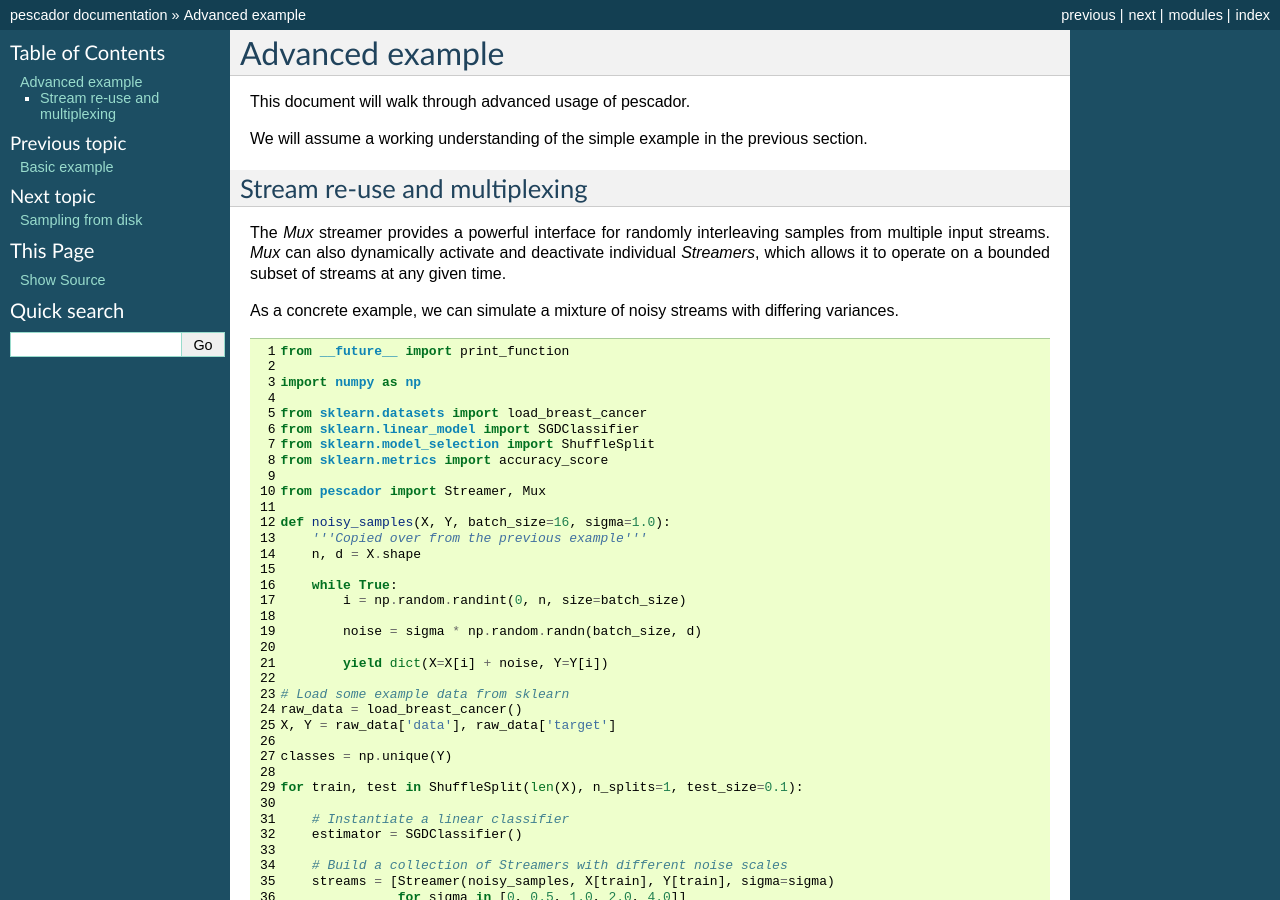
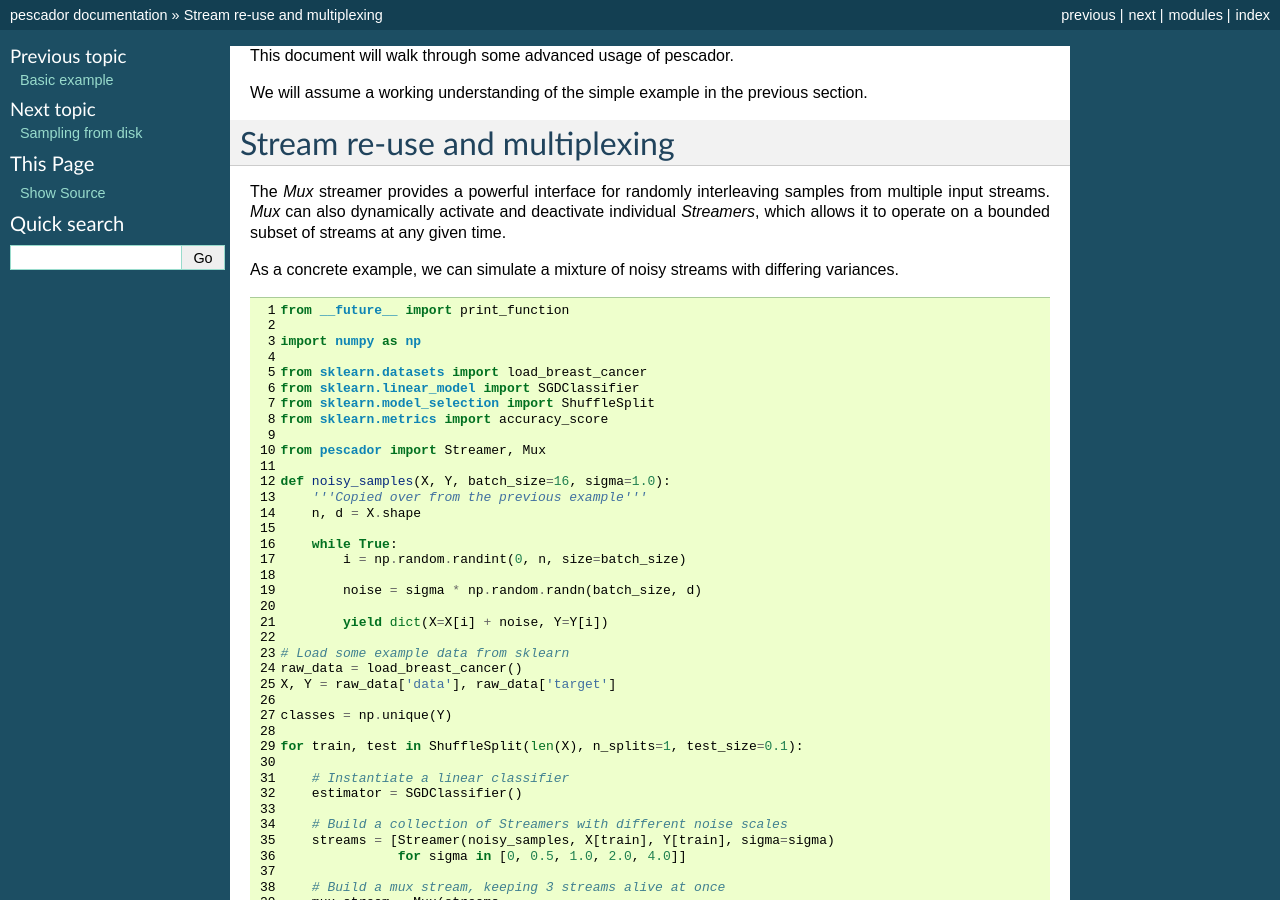
Before and after one commit to pescadores/pescador, a Sphinx documentation site: the page built from docs/example2.rst, in a window 1280 px wide and 900 px high. Built offline with Sphinx 7.4.7, drawn with Linux system fonts in a browser that asks for light colours; some of the changed text lies outside the part shown.

Commit message:
The toc seems clearer if we just get rid of these 'example' headers and replace them with the sub-headings.

```diff
--- a/docs/example2.rst
+++ b/docs/example2.rst
@@ -1,15 +1,12 @@
 .. _example2:
 
-Advanced example
-================
-
-This document will walk through advanced usage of pescador.
+This document will walk through some advanced usage of pescador.
 
 We will assume a working understanding of the simple example in the previous section.
 
+Stream re-use and multiplexing
+================
 
-Stream re-use and multiplexing
-------------------------------
 The `Mux` streamer provides a powerful interface for randomly interleaving samples from multiple input streams.
 `Mux` can also dynamically activate and deactivate individual `Streamers`, which allows it to operate on a bounded subset of streams at any given time.
 
```
